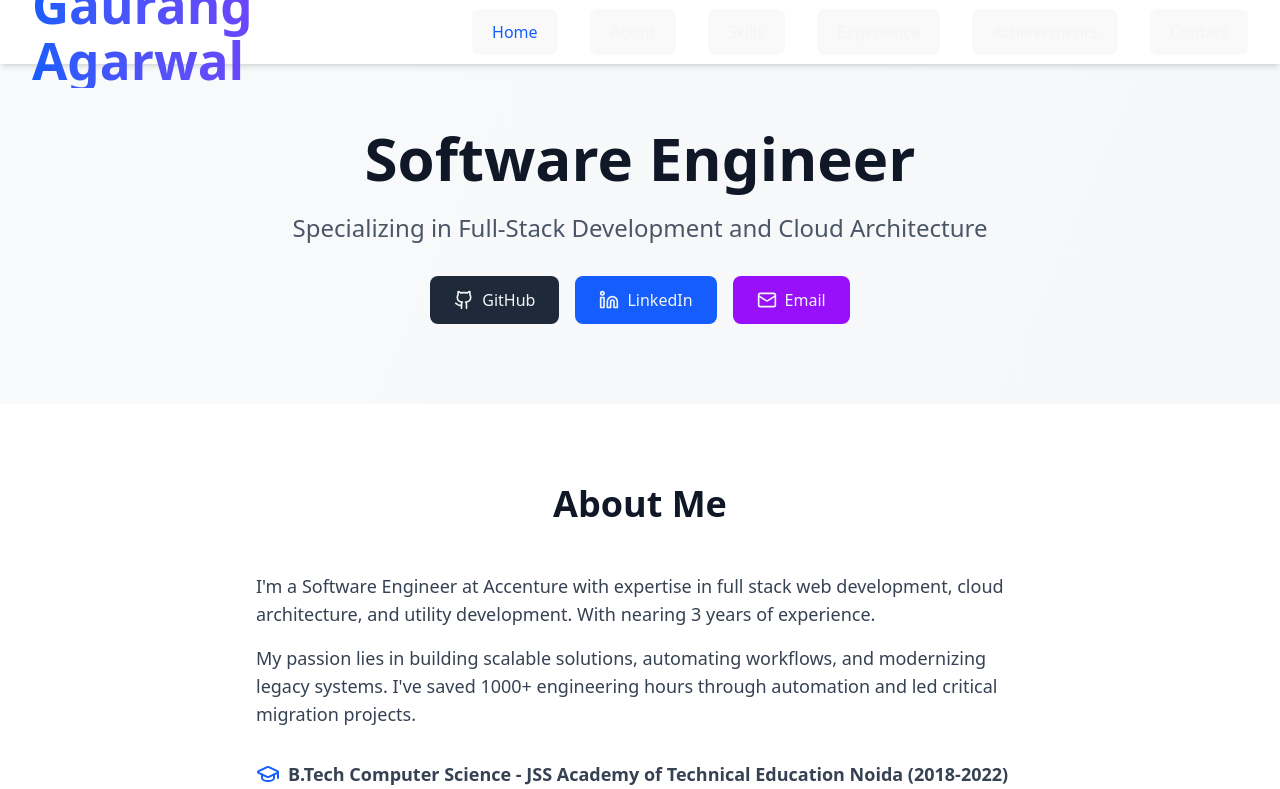
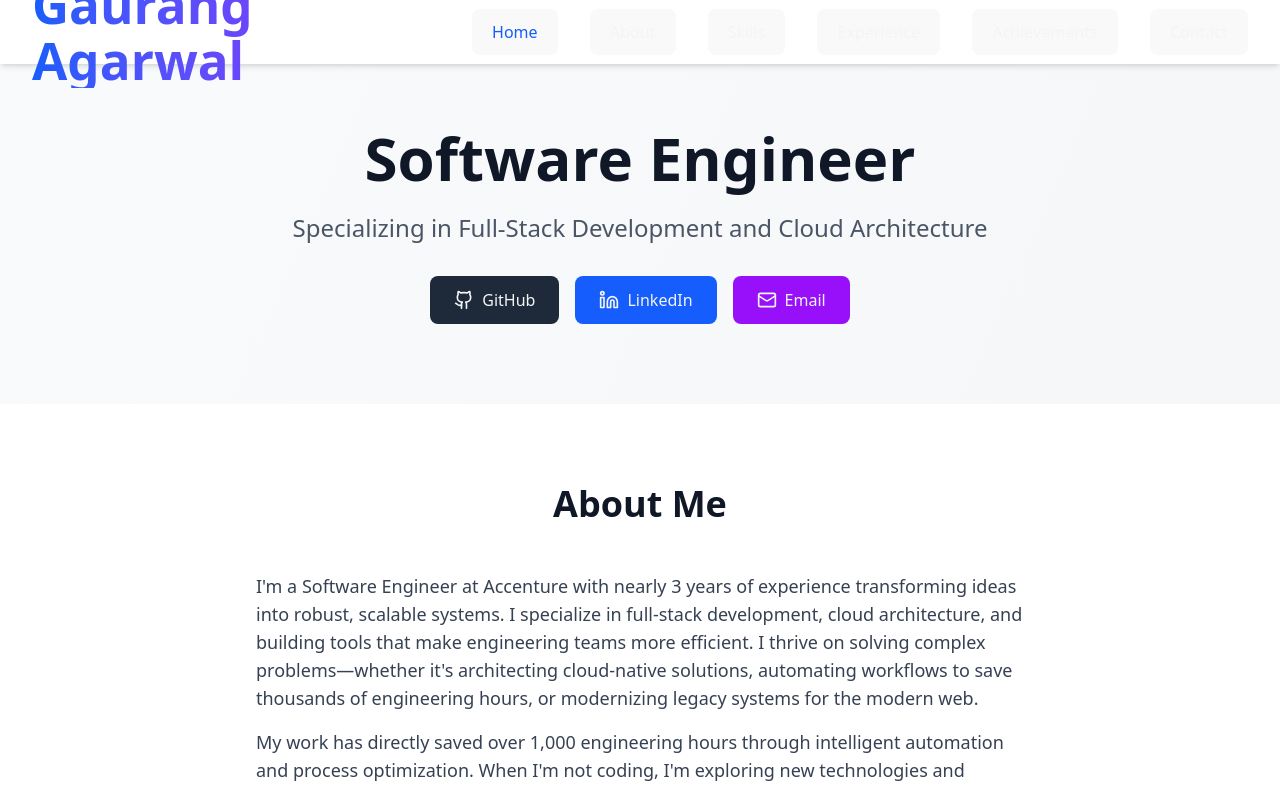
Before and after one commit to gaurang557/portfolio, a React (Vite) app: page / in a window 1280 px wide. Shown: the top 789 px of the page. Built offline with nearby package versions, Linux system fonts and the light colour scheme.

Commit message:
edited intro

```diff
--- a/src/App.jsx
+++ b/src/App.jsx
@@ -137,12 +137,18 @@ function App() {
           <h3 className="text-4xl font-bold text-center mb-12 text-gray-900">About Me</h3>
           <div className="max-w-3xl mx-auto text-lg text-gray-700 space-y-4">
             <p>
-              I'm a Software Engineer at Accenture with expertise in full stack web development, cloud architecture, and utility development.
-              With nearing 3 years of experience.
+              I'm a Software Engineer at Accenture with nearly 3 years of experience
+              transforming ideas into robust, scalable systems. I specialize in
+              full-stack development, cloud architecture, and building tools that make
+              engineering teams more efficient. I thrive on solving complex problems—whether
+              it's architecting cloud-native solutions, automating workflows to save
+              thousands of engineering hours, or modernizing legacy systems for the modern web.
             </p>
             <p>
-              My passion lies in building scalable solutions, automating workflows, and modernizing legacy systems.
-              I've saved 1000+ engineering hours through automation and led critical migration projects.
+              My work has directly saved over 1,000 engineering hours through intelligent
+              automation and process optimization. When I'm not coding, I'm exploring
+              new technologies and finding ways to make development workflows smoother
+              and more efficient.
             </p>
             <div className="flex items-center gap-2 pt-4">
               <GraduationCap className="text-blue-600" size={24} />
```
